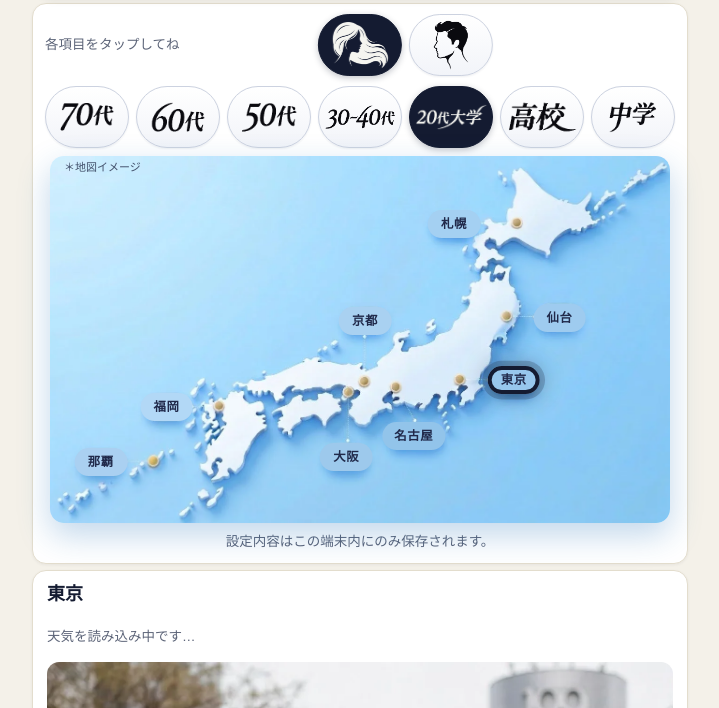
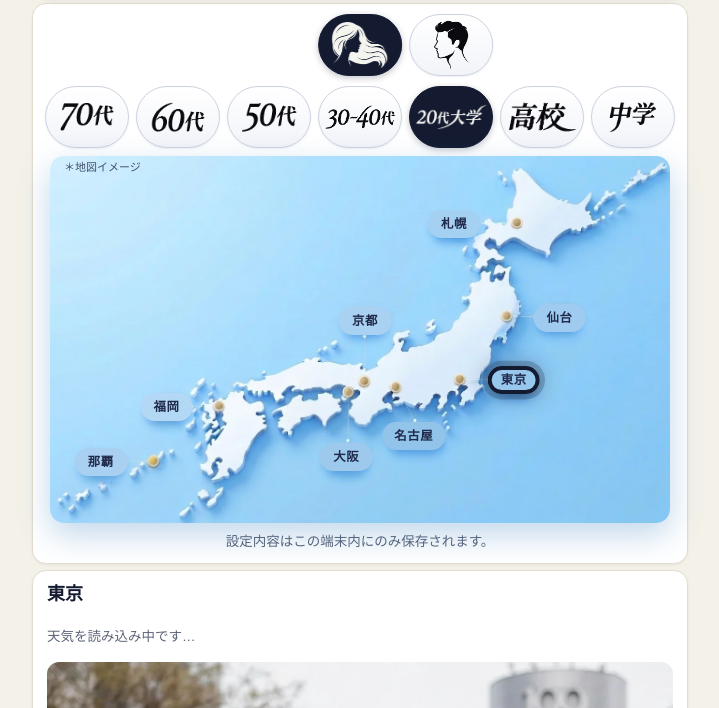
Before and after one commit to DBW-cyber/mlucky-fashion, a plain HTML site: page index.html in a window 1280 px wide. Shown: the part 92-800 px from the top of the page, without its empty margins (280-999 px from the left). Drawn offline with Linux system fonts and the light colour scheme; no server answers.

Commit message:
Remove the setup guide text

```diff
--- a/index.html
+++ b/index.html
@@ -112,7 +112,6 @@ footer a{color:#3c5a9e}
 <main>
 <section class="card" id="prefs">
 <div class="guideline">
-<p class="setupguide">各項目をタップしてね</p>
 <div class="chips" id="genderChips">
 <button type="button" class="chip gchip" data-g="f" aria-label="女性"><img src="assets/gender-f.webp" alt="女性"></button>
 <button type="button" class="chip gchip" data-g="m" aria-label="男性"><img src="assets/gender-m.webp" alt="男性"></button>
```
